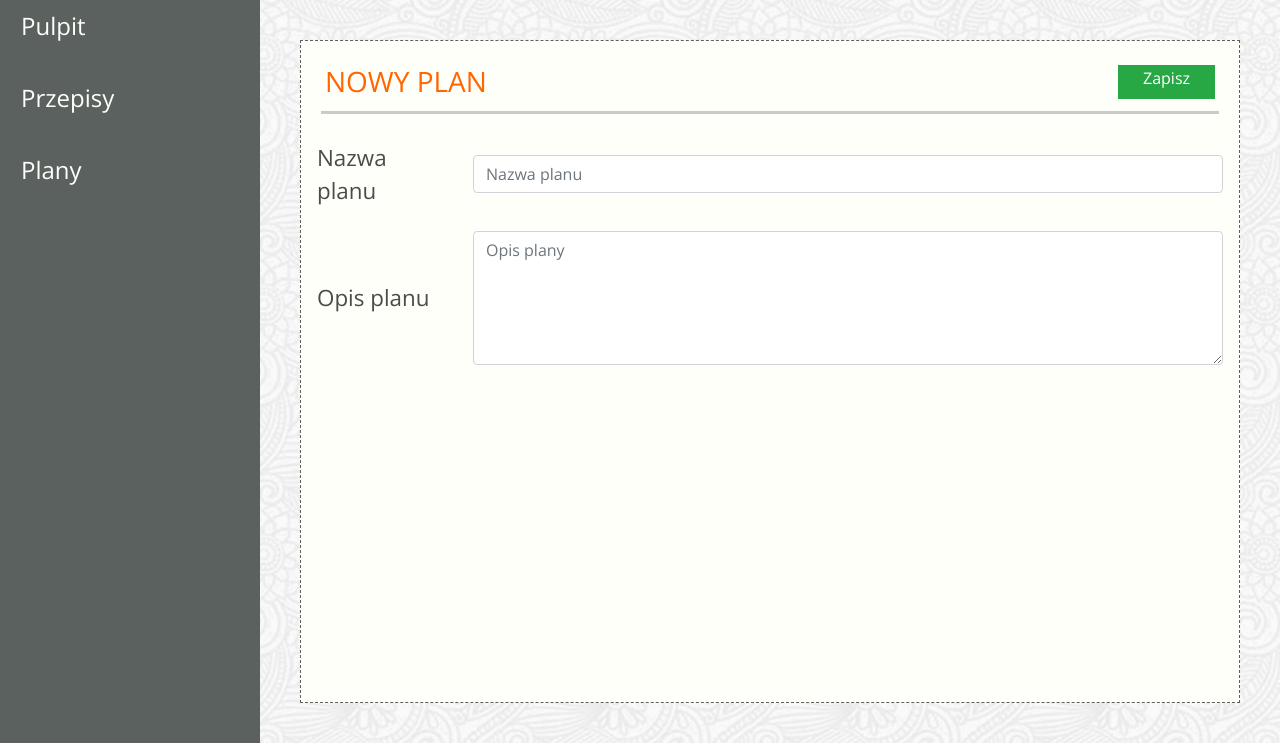
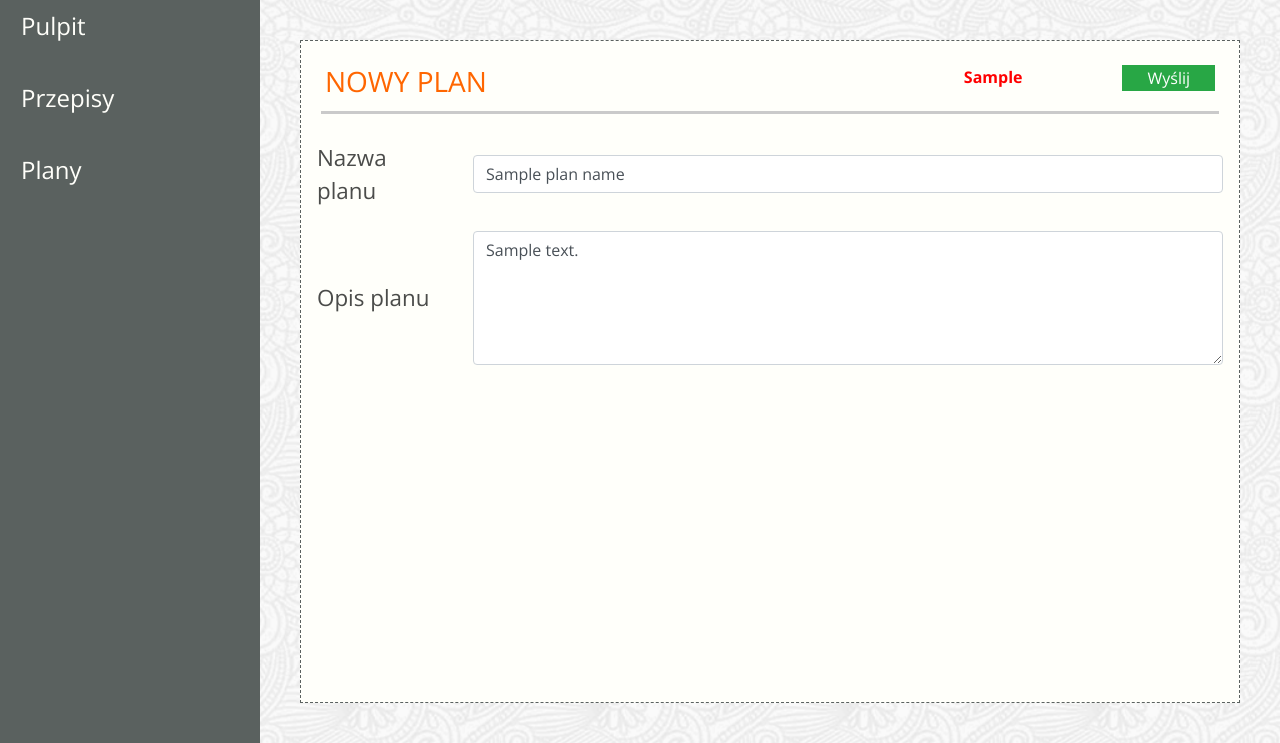
Before and after one commit to scrumlab-warsaw/scrum_project, a Django app: template jedzonko/templates/app-add-schedules.html in a window 1280 px wide. Shown: the part 84-827 px from the top of the page. Run offline with Django 3.2, Linux system fonts and the light colour scheme; the template is opened without the code that fills it: most values are stand-ins (such as "Sample title", 1, 10 or a date in 2020); some libraries are stand-ins or nearby versions; some web fonts are replaced.

Commit message:
formularz do tworzenia planów. zadanie połączone z 6.2

```diff
--- a/jedzonko/templates/app-add-schedules.html
+++ b/jedzonko/templates/app-add-schedules.html
@@ -6,21 +6,25 @@
         <div class="col noPadding">
             <h3 class="color-header text-uppercase">NOWY PLAN</h3>
         </div>
+        <div style="color:red; margin-right: 100px"> <b>{{ wrong_input }}</b></div>
+        <form method="POST">
+            {% csrf_token %}
         <div class="col d-flex justify-content-end mb-2 noPadding">
-            <a href="" class="btn btn-success rounded-0 pt-0 pb-0 pr-4 pl-4">Zapisz</a>
+            <button type="submit" class="btn btn-success rounded-0 pt-0 pb-0 pr-4 pl-4">
+                Wyślij</button>
         </div>
     </div>
 
     <div class="schedules-content">
-        <form>
+
             <div class="form-group row">
                 <label for="planName"
                        class="col-sm-2 label-size col-form-label">
                     Nazwa planu
                 </label>
                 <div class="col-sm-10">
-                    <input type="email" class="form-control" id="planName"
-                           placeholder="Nazwa planu">
+                    <input type="text" name="plan_name" class="form-control" id="planName"
+                           placeholder="Nazwa planu" value="{{ plan_name }}">
                 </div>
             </div>
             <div class="form-group row">
@@ -29,8 +33,8 @@
                     Opis planu
                 </label>
                 <div class="col-sm-10">
-                    <textarea class="form-control" rows="5" id="planDescription"
-                              placeholder="Opis plany"></textarea>
+                    <textarea name="plan_description" class="form-control" rows="5" id="planDescription"
+                              placeholder="Opis planu">{{ plan_description }}</textarea>
                 </div>
             </div>
         </form>
--- a/jedzonko/templates/app-schedules.html
+++ b/jedzonko/templates/app-schedules.html
@@ -8,7 +8,7 @@
             <h3 class="color-header text-uppercase">LISTA PLANÓW</h3>
         </div>
         <div class="col d-flex justify-content-end mb-2 noPadding">
-            <a href=""
+            <a href="/plan/add/"
                class="btn btn-success rounded-0 pt-0 pb-0 pr-4 pl-4">Dodaj
                 plan</a>
         </div>
```
Also changed, not shown: jedzonko/views.py (+18 -4 lines).
